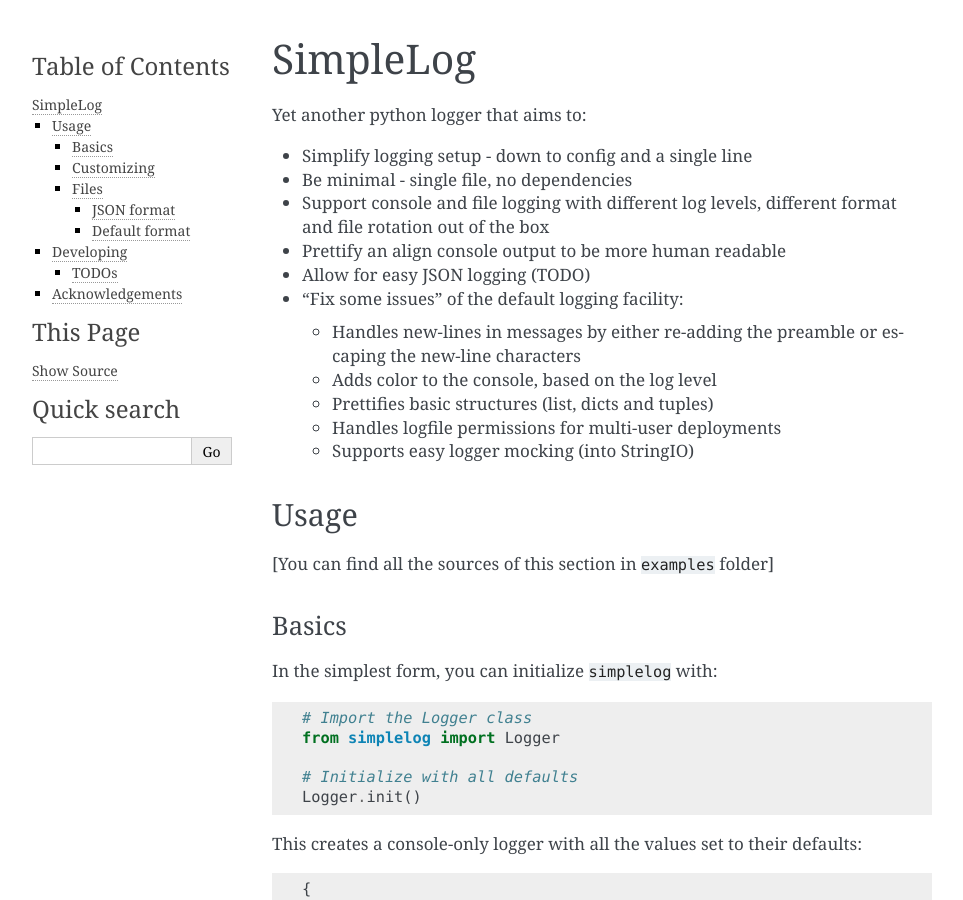
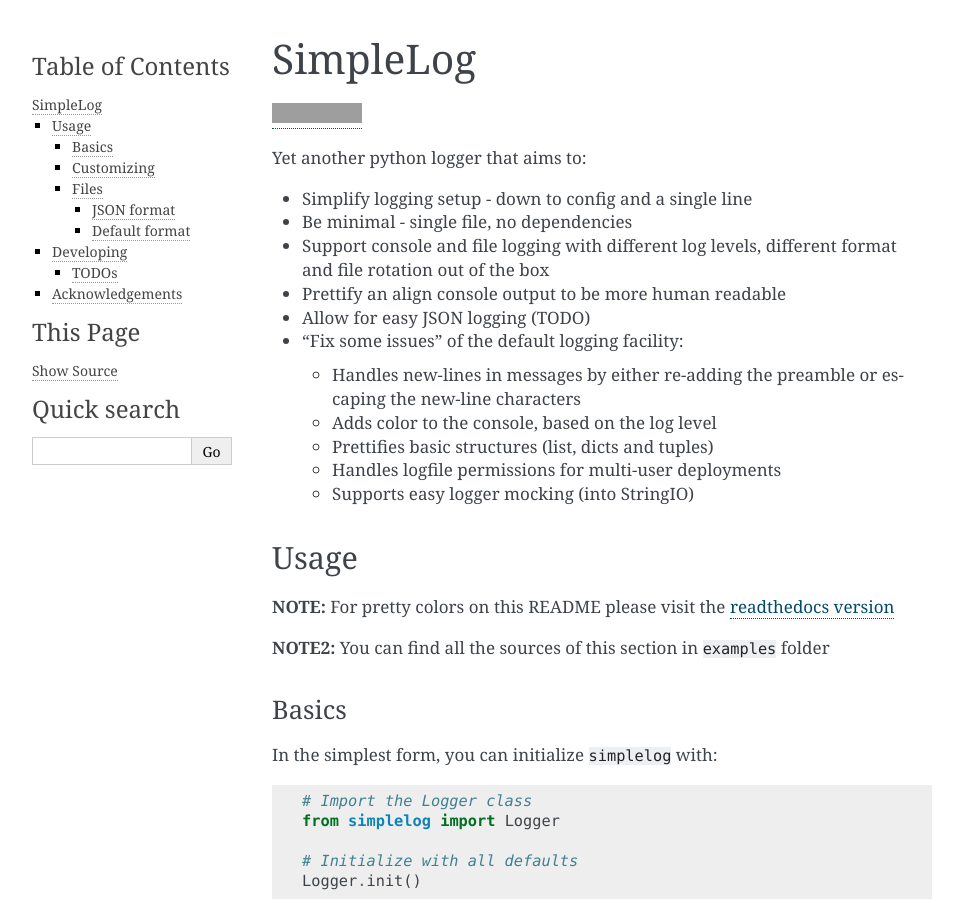
Before and after one commit to urban-1/lazylog, a Sphinx documentation site: the page built from docs/source/README.rst, in a window 1280 px wide and 900 px high. Shown: the whole window, without its empty margins (148-1111 px from the left). Built offline with Sphinx 7.4.7, drawn with Linux system fonts in a browser that asks for light colours; the version number could not be read and is left out; some of the changed text lies outside the part shown; grey boxes are pictures that could not be loaded.

```diff
--- a/docs/source/README.rst
+++ b/docs/source/README.rst
@@ -21,7 +23,11 @@ Yet another python logger that aims to:
 Usage
 -----
 
-[You can find all the sources of this section in ``examples`` folder]
+**NOTE:** For pretty colors on this README please visit the `readthedocs
+version <http://simplelog.readthedocs.io/en/latest/>`__
+
+**NOTE2:** You can find all the sources of this section in ``examples``
+folder
 
 Basics
 ~~~~~~
```
Also changed, not shown: other parts of docs/source/README.rst (+6 -1 lines), README.md (+8 -1 lines), setup.py (+7 -2 lines), 1 other file.
